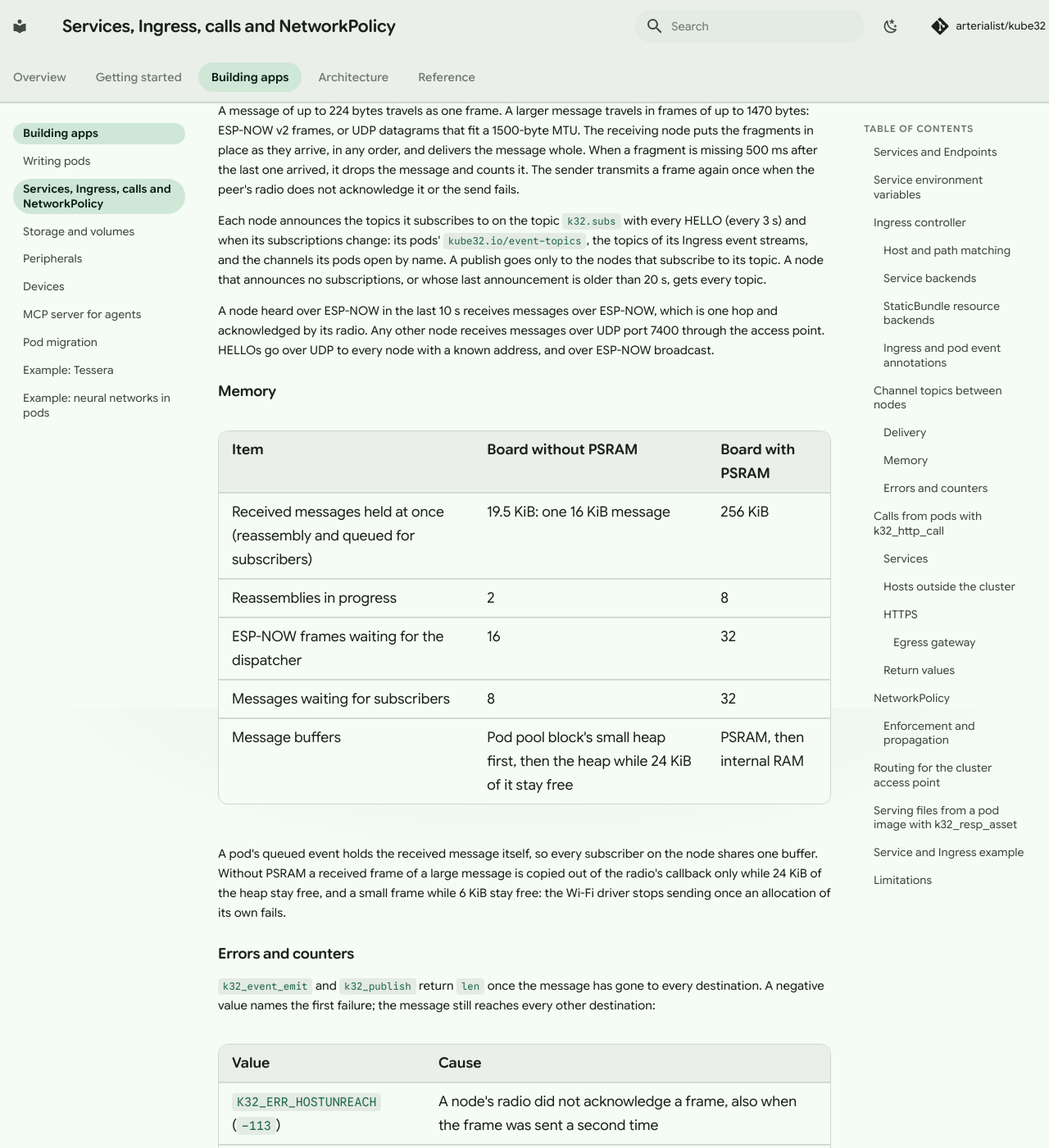
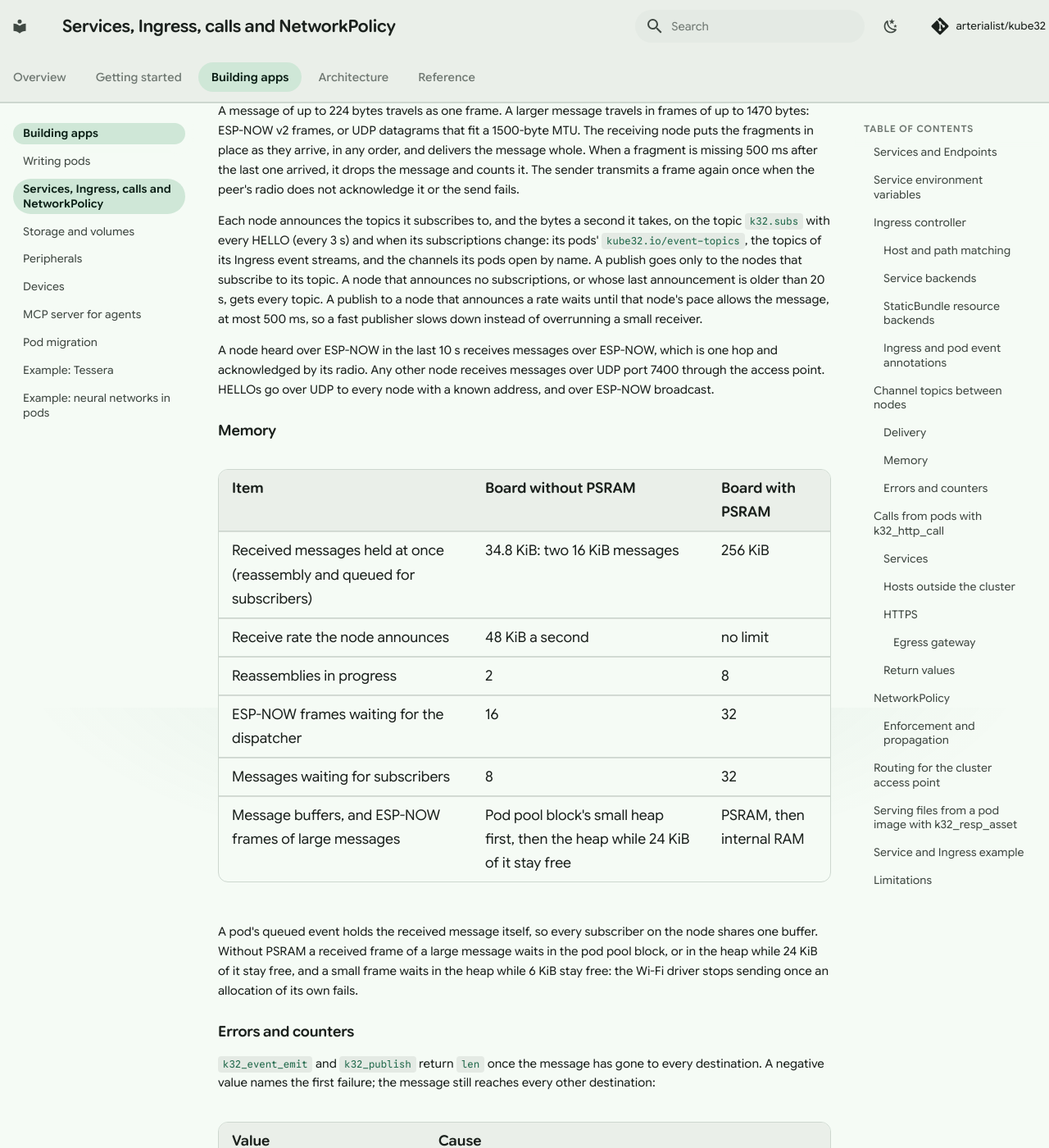
Before and after one commit to arterialist/kube32, an MkDocs documentation site: the page built from docs/networking.md, in a window 1280 px wide and 1400 px high, scrolled down 4537 px. Shown: the whole window at 82% size. Built offline with MkDocs 1.6.1 and Material for MkDocs 9.7.7, drawn with Linux system fonts in a browser that asks for light colours; comment, search, counter and statistics services are not loaded; some of the changed text lies outside the part shown.

Commit message:
docs(networking): the announced receive rate and two held messages without PSRAM

```diff
--- a/docs/networking.md
+++ b/docs/networking.md
@@ -111,7 +111,7 @@ A pod publishes a message on a topic with `k32_event_emit` (up to 200 bytes, `K3
 
 A message of up to 224 bytes travels as one frame. A larger message travels in frames of up to 1470 bytes: ESP-NOW v2 frames, or UDP datagrams that fit a 1500-byte MTU. The receiving node puts the fragments in place as they arrive, in any order, and delivers the message whole. When a fragment is missing 500 ms after the last one arrived, it drops the message and counts it. The sender transmits a frame again once when the peer's radio does not acknowledge it or the send fails.
 
-Each node announces the topics it subscribes to on the topic `k32.subs` with every HELLO (every 3 s) and when its subscriptions change: its pods' `kube32.io/event-topics`, the topics of its Ingress event streams, and the channels its pods open by name. A publish goes only to the nodes that subscribe to its topic. A node that announces no subscriptions, or whose last announcement is older than 20 s, gets every topic.
+Each node announces the topics it subscribes to, and the bytes a second it takes, on the topic `k32.subs` with every HELLO (every 3 s) and when its subscriptions change: its pods' `kube32.io/event-topics`, the topics of its Ingress event streams, and the channels its pods open by name. A publish goes only to the nodes that subscribe to its topic. A node that announces no subscriptions, or whose last announcement is older than 20 s, gets every topic. A publish to a node that announces a rate waits until that node's pace allows the message, at most 500 ms, so a fast publisher slows down instead of overrunning a small receiver.
 
 A node heard over ESP-NOW in the last 10 s receives messages over ESP-NOW, which is one hop and acknowledged by its radio. Any other node receives messages over UDP port 7400 through the access point. HELLOs go over UDP to every node with a known address, and over ESP-NOW broadcast.
 
@@ -119,13 +119,14 @@ A node heard over ESP-NOW in the last 10 s receives messages over ESP-NOW, which
 
 | Item | Board without PSRAM | Board with PSRAM |
 | --- | --- | --- |
-| Received messages held at once (reassembly and queued for subscribers) | 19.5 KiB: one 16 KiB message | 256 KiB |
+| Received messages held at once (reassembly and queued for subscribers) | 34.8 KiB: two 16 KiB messages | 256 KiB |
+| Receive rate the node announces | 48 KiB a second | no limit |
 | Reassemblies in progress | 2 | 8 |
 | ESP-NOW frames waiting for the dispatcher | 16 | 32 |
 | Messages waiting for subscribers | 8 | 32 |
-| Message buffers | Pod pool block's small heap first, then the heap while 24 KiB of it stay free | PSRAM, then internal RAM |
+| Message buffers, and ESP-NOW frames of large messages | Pod pool block's small heap first, then the heap while 24 KiB of it stay free | PSRAM, then internal RAM |
 
-A pod's queued event holds the received message itself, so every subscriber on the node shares one buffer. Without PSRAM a received frame of a large message is copied out of the radio's callback only while 24 KiB of the heap stay free, and a small frame while 6 KiB stay free: the Wi-Fi driver stops sending once an allocation of its own fails.
+A pod's queued event holds the received message itself, so every subscriber on the node shares one buffer. Without PSRAM a received frame of a large message waits in the pod pool block, or in the heap while 24 KiB of it stay free, and a small frame waits in the heap while 6 KiB stay free: the Wi-Fi driver stops sending once an allocation of its own fails.
 
 ### Errors and counters
 
@@ -150,6 +151,7 @@ The console command `K32_CMD:IPC` prints the node's counters as a `K32_IPC` line
 | `rx_messages`, `reassembled` | Messages queued for this node's subscribers, and those put together from fragments |
 | `incomplete` | Messages dropped because a fragment never came, or because both reassembly slots of a board without PSRAM were taken |
 | `nomem` | Messages and frames dropped because no memory or budget held them |
+| `paced_ms` | Time publishers on this node waited for peers' announced rates |
 | `rxq_full` | ESP-NOW frames dropped because the dispatcher's queue was full |
 | `malformed`, `crc` | Fragments that do not fit their message, frames with a wrong CRC |
 | `dispatch_dropped` | Messages dropped because the subscribers' queue was full |
```
Also changed, not shown: docs/architecture/espnow-ipc.md (+1 -1 lines).
